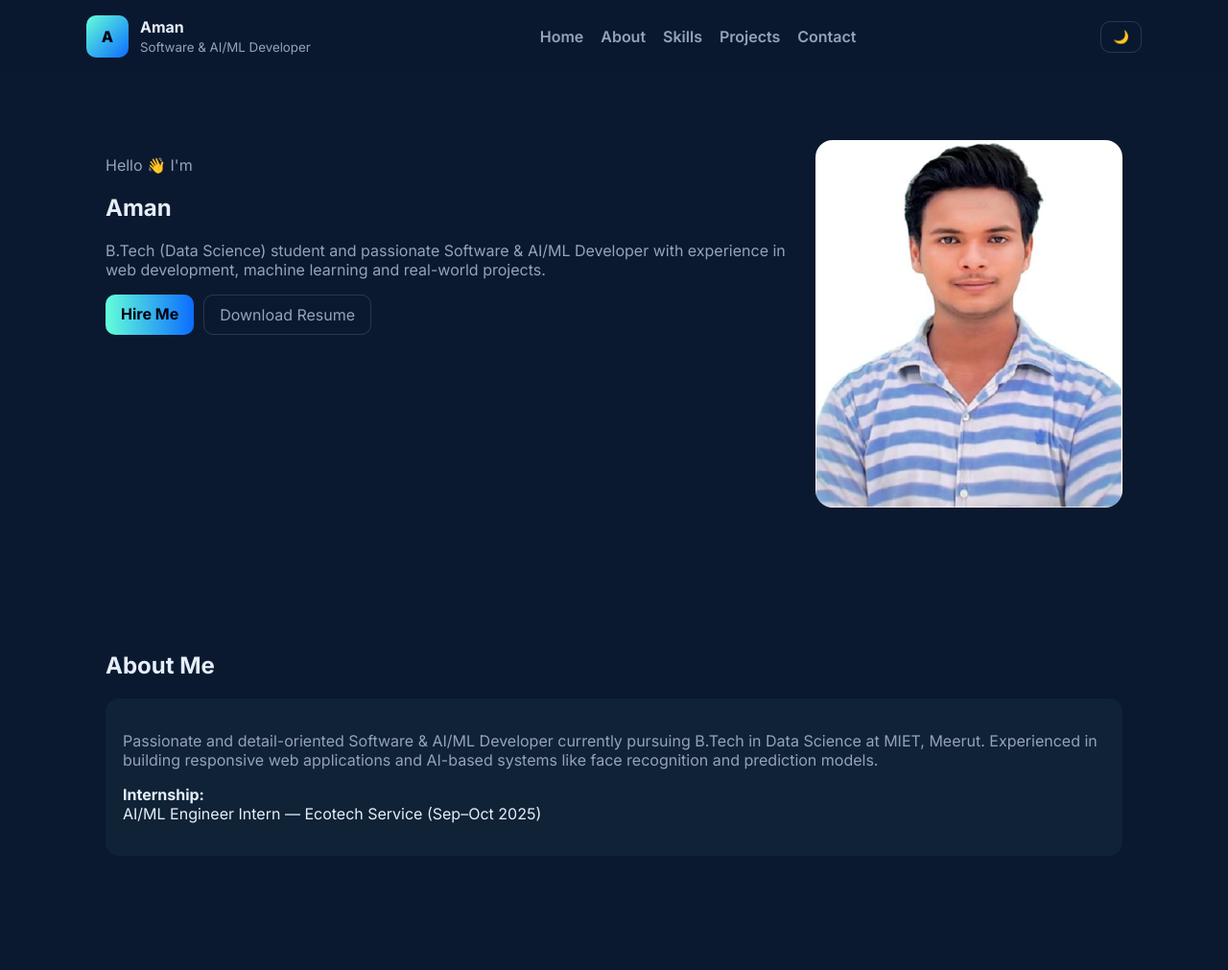
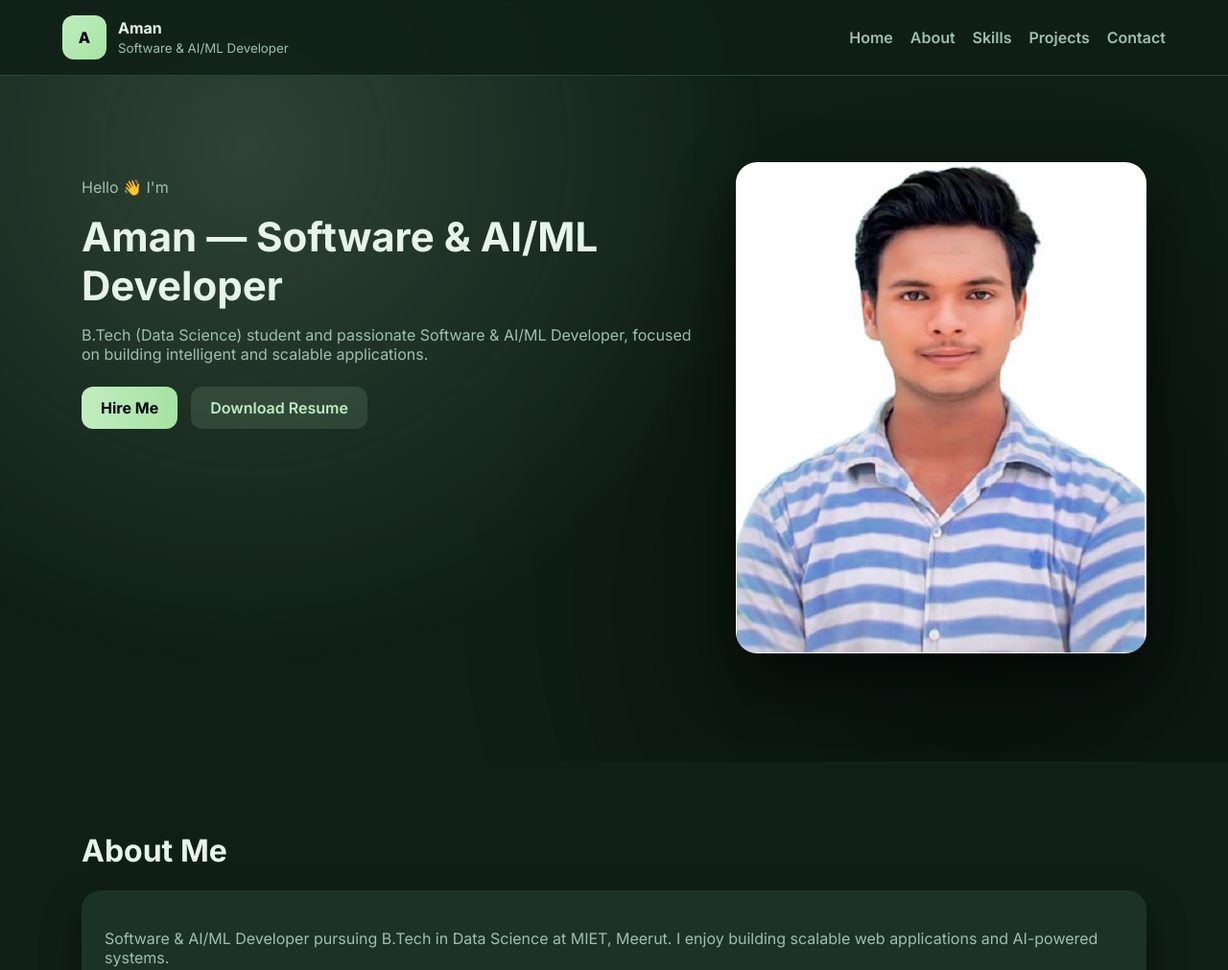
Before and after one commit to AMAN65430/portfolio-, a plain HTML site: page index.html in a window 1280 px wide. Shown: the top 1011 px of the page at 96% size. Drawn offline with Linux system fonts and the light colour scheme.

Commit message:
Update index.html

```diff
--- a/index.html
+++ b/index.html
@@ -1,117 +1,168 @@
-<!doctype html>
+<!DOCTYPE html>
 <html lang="en">
 <head>
-<meta charset="utf-8">
-<meta name="viewport" content="width=device-width, initial-scale=1">
-<title>Aman — Software & AI/ML Developer</title>
-
-<meta name="description" content="Aman | Software & AI/ML Developer | Data Science Portfolio">
-<meta name="author" content="Aman">
+<meta charset="UTF-8">
+<meta name="viewport" content="width=device-width, initial-scale=1.0">
+<title>Aman | Software & AI/ML Developer</title>
 
 <link href="https://fonts.googleapis.com/css2?family=Inter:wght@400;600;700;800&display=swap" rel="stylesheet">
 
 <style>
-/* ================= DARK MODE (DEFAULT) ================= */
 :root{
-  --bg:#0a192f;
-  --panel:#0f2236;
-  --text:#e6eef9;
-  --muted:#94a3b8;
-  --accent:#64ffda;
-}
+  --bg:#0f1f17;
+  --panel:#1b3326;
+  --text:#e6f4ea;
+  --muted:#9fbfb0;
 
-/* ================= LIGHT MODE ================= */
-[data-theme="light"]{
-  --bg:#f6f8fb;
-  --panel:#ffffff;
-  --text:#0b1730;
-  --muted:#475569;
-  --accent:#0b6cff;
+  --accent:#C0EDC0;
+  --accent-hover:#a6e3a1;
+  --accent-soft:rgba(192,237,192,0.12);
+
+  --pill-bg:rgba(192,237,192,0.15);
+  --pill-text:#b6f0c2;
+
+  --border:#28453a;
 }
 
 *{box-sizing:border-box}
+html{scroll-behavior:smooth}
+
 body{
   margin:0;
   font-family:Inter,system-ui;
   background:var(--bg);
   color:var(--text);
-  transition:background .3s,color .3s;
+  overflow-x:hidden;
 }
+
+/* Background animation */
+body::before{
+  content:"";
+  position:fixed;
+  inset:0;
+  background:
+    radial-gradient(circle at 20% 20%, rgba(192,237,192,.18), transparent 45%),
+    radial-gradient(circle at 80% 80%, rgba(0,0,0,.45), transparent 45%);
+  z-index:-1;
+  animation:bgMove 18s ease-in-out infinite alternate;
+}
+@keyframes bgMove{to{transform:translateY(-40px)}}
+
+.container{max-width:1150px;margin:auto;padding:0 20px}
 a{text-decoration:none;color:inherit}
-.container{max-width:1100px;margin:auto;padding:0 20px}
 
+/* Header */
 header{
-  position:sticky;top:0;
+  position:sticky;
+  top:0;
+  z-index:10;
+  backdrop-filter:blur(8px);
   background:color-mix(in srgb,var(--bg) 85%,transparent);
-  backdrop-filter:blur(8px);
+  border-bottom:1px solid var(--border);
 }
 .nav{
-  display:flex;justify-content:space-between;align-items:center;
+  display:flex;
+  justify-content:space-between;
+  align-items:center;
   padding:16px 0;
 }
 .logo{
-  width:44px;height:44px;
-  background:linear-gradient(135deg,var(--accent),#0b6cff);
-  border-radius:10px;
-  display:flex;align-items:center;justify-content:center;
-  font-weight:800;color:#001;
+  width:46px;height:46px;
+  background:linear-gradient(135deg,var(--accent),var(--accent-hover));
+  border-radius:12px;
+  display:flex;
+  align-items:center;
+  justify-content:center;
+  font-weight:800;
+  color:#001;
 }
 nav ul{list-style:none;display:flex;gap:18px;margin:0;padding:0}
 nav a{color:var(--muted);font-weight:600}
-nav a:hover{color:var(--text)}
+nav a:hover{color:var(--accent)}
 
+/* Hero */
 .hero{
   display:grid;
-  grid-template-columns:1fr 320px;
-  gap:30px;
-  padding:70px 0;
+  grid-template-columns:1.2fr .8fr;
+  gap:40px;
+  padding:90px 0;
 }
-.hero img{width:100%;border-radius:18px}
+.hero img{
+  width:100%;
+  border-radius:22px;
+  box-shadow:0 25px 60px rgba(0,0,0,.6);
+}
 
+/* Buttons */
 .btn{
-  padding:10px 16px;
-  border-radius:10px;
-  background:linear-gradient(90deg,var(--accent),#0b6cff);
+  padding:12px 20px;
+  border-radius:12px;
+  background:linear-gradient(90deg,var(--accent),var(--accent-hover));
   color:#001;
   font-weight:700;
 }
 .btn-ghost{
-  padding:10px 16px;
-  border-radius:10px;
-  border:1px solid #ffffff22;
-  color:var(--muted);
+  padding:12px 20px;
+  border-radius:12px;
+  background:var(--accent-soft);
+  color:var(--accent);
+  font-weight:600;
 }
 
-section{padding:60px 0}
+/* Sections */
+section{padding:70px 0}
+h1{font-size:42px;margin:10px 0}
+h2{font-size:32px;margin-bottom:22px}
+
 .card{
   background:var(--panel);
-  padding:18px;
-  border-radius:14px;
+  border-radius:20px;
+  padding:24px;
+  box-shadow:0 20px 40px rgba(0,0,0,.45);
+  transition:.4s;
+}
+.card:hover{
+  transform:translateY(-10px);
+  box-shadow:0 30px 60px rgba(192,237,192,.35);
 }
 
 .skills,.projects{
   display:grid;
-  grid-template-columns:repeat(auto-fit,minmax(250px,1fr));
-  gap:16px;
+  grid-template-columns:repeat(auto-fit,minmax(260px,1fr));
+  gap:20px;
 }
+
 .pill{
-  padding:6px 10px;
-  background:#ffffff12;
+  display:inline-block;
+  padding:6px 12px;
   border-radius:999px;
+  background:var(--pill-bg);
+  color:var(--pill-text);
   font-size:13px;
   margin:4px;
-  display:inline-block;
 }
 
+/* Reveal */
+.reveal{
+  opacity:0;
+  transform:translateY(40px);
+  transition:1s ease;
+}
+.reveal.active{
+  opacity:1;
+  transform:none;
+}
+
+/* Footer */
 footer{
-  padding:20px 0;
-  border-top:1px solid #ffffff22;
-  color:var(--muted);
+  padding:30px 0;
+  border-top:1px solid var(--border);
   display:flex;
   justify-content:space-between;
+  color:var(--muted);
 }
 
-@media(max-width:800px){
+@media(max-width:850px){
   .hero{grid-template-columns:1fr}
 }
 </style>
@@ -138,71 +189,58 @@ footer{
         <li><a href="#contact">Contact</a></li>
       </ul>
     </nav>
-
-    <!-- ✅ DARK / LIGHT TOGGLE (ADDED ONLY) -->
-    <button id="themeToggle"
-      style="margin-left:16px;padding:8px 12px;border-radius:10px;
-             border:1px solid #ffffff22;background:none;cursor:pointer">
-      🌙
-    </button>
   </div>
 </header>
 
 <main class="container">
 
-<section id="home" class="hero">
+<!-- HERO -->
+<section id="home" class="hero reveal">
   <div>
     <p style="color:var(--muted)">Hello 👋 I'm</p>
-    <h1>Aman</h1>
+    <h1 id="typing"></h1>
     <p style="color:var(--muted)">
-      B.Tech (Data Science) student and passionate Software & AI/ML Developer
-      with experience in web development, machine learning and real-world projects.
+      B.Tech (Data Science) student and passionate Software & AI/ML Developer,
+      focused on building intelligent and scalable applications.
     </p>
-    <div style="margin-top:16px;display:flex;gap:10px">
+    <div style="margin-top:24px;display:flex;gap:14px">
       <a class="btn" href="#contact">Hire Me</a>
-     <a class="btn-ghost" href="img/resume.pdf" download="Aman_Resume.pdf">
-  Download Resume
-</a>
-
+      <a class="btn-ghost" href="img/resume.pdf" download>Download Resume</a>
     </div>
   </div>
-<img src="img/PHOTO.png" alt="Aman">
-
-
+  <img src="img/PHOTO.png" alt="Aman">
 </section>
 
-<section id="about">
+<!-- ABOUT -->
+<section id="about" class="reveal">
   <h2>About Me</h2>
   <div class="card">
     <p style="color:var(--muted)">
-      Passionate and detail-oriented Software & AI/ML Developer currently pursuing
-      B.Tech in Data Science at MIET, Meerut. Experienced in building responsive web
-      applications and AI-based systems like face recognition and prediction models.
+      Software & AI/ML Developer pursuing B.Tech in Data Science at MIET, Meerut.
+      I enjoy building scalable web applications and AI-powered systems.
     </p>
     <p><strong>Internship:</strong><br>
-    AI/ML Engineer Intern — Ecotech Service (Sep–Oct 2025)</p>
+      AI/ML Engineer Intern — Ecotech Service (Sep–Oct 2025)
+    </p>
   </div>
 </section>
 
-<section id="skills">
+<!-- SKILLS -->
+<section id="skills" class="reveal">
   <h2>Skills</h2>
   <div class="skills">
     <div class="card">
       <h4>Programming</h4>
-      <span class="pill">HTML</span>
-      <span class="pill">CSS</span>
-      <span class="pill">JavaScript</span>
-      <span class="pill">Java</span>
+      <span class="pill">HTML</span><span class="pill">CSS</span>
+      <span class="pill">JavaScript</span><span class="pill">Java</span>
       <span class="pill">Python</span>
     </div>
-
     <div class="card">
-      <h4>AI / Data</h4>
+      <h4>AI & Data</h4>
+      <span class="pill">Machine Learning</span>
       <span class="pill">NumPy</span>
       <span class="pill">Pandas</span>
-      <span class="pill">Machine Learning</span>
     </div>
-
     <div class="card">
       <h4>Databases & Tools</h4>
       <span class="pill">MySQL</span>
@@ -212,51 +250,53 @@ footer{
   </div>
 </section>
 
-<section id="projects">
+<!-- PROJECTS -->
+<section id="projects" class="reveal">
   <h2>Projects</h2>
   <div class="projects">
 
     <div class="card">
       <h4>House Price Prediction</h4>
       <p style="color:var(--muted)">ML model using Linear Regression.</p>
-      <a class="btn-ghost" href="https://house-price-prediction-iuyzdhxrz-amans-projects-7d5131eb.vercel.app">Live</a>
+      <a class="btn-ghost" href="https://house-price-prediction-iuyzdhxrz-amans-projects-7d5131eb.vercel.app" target="_blank">Live Demo</a>
     </div>
 
     <div class="card">
       <h4>AI Text-to-Speech App</h4>
-      <p style="color:var(--muted)">Text to voice generation using JS.</p>
-      <a class="btn-ghost" href="https://ai-text-to-speech-gamma.vercel.app/">Live</a>
+      <p style="color:var(--muted)">Text to voice generation using JavaScript.</p>
+      <a class="btn-ghost" href="https://ai-text-to-speech-gamma.vercel.app/" target="_blank">Live Demo</a>
     </div>
 
-      <div class="card">
+    <div class="card">
       <h4>Face Recognition Voting System</h4>
       <p style="color:var(--muted)">Secure online voting using facial recognition.</p>
-      <a class="btn-ghost" href="https://face-recognition-voting-system.onrender.com">Live</a>
+      <a class="btn-ghost" href="https://face-recognition-voting-system.onrender.com" target="_blank">Live Demo</a>
     </div>
 
     <div class="card">
       <h4>E-Commerce Website</h4>
       <p style="color:var(--muted)">Responsive shopping platform.</p>
-      <a class="btn-ghost" href="https://noddy-e-commerce.onrender.com">Live</a>
+      <a class="btn-ghost" href="https://noddy-e-commerce.onrender.com" target="_blank">Live Demo</a>
     </div>
 
     <div class="card">
       <h4>Flower Shop Web App</h4>
       <p style="color:var(--muted)">Online flower ordering system.</p>
-      <a class="btn-ghost" href="https://noddy-flower-shop.onrender.com">Live</a>
+      <a class="btn-ghost" href="https://noddy-flower-shop.onrender.com" target="_blank">Live Demo</a>
     </div>
 
   </div>
 </section>
 
-<section id="contact">
+<!-- CONTACT -->
+<section id="contact" class="reveal">
   <h2>Contact</h2>
   <div class="card">
     <p>Email: <a href="mailto:guptaaman27154@gmail.com">guptaaman27154@gmail.com</a></p>
-    <p>Phone: +91-9084912829</p>
+    <p>Phone: <a href="tel:+919084912829">+91-9084912829</a></p>
     <p>
-      <a class="btn-ghost" href="https://linkedin.com/in/aman-3a221230b">LinkedIn</a>
-      <a class="btn-ghost" href="https://github.com/AMAN65430">GitHub</a>
+      <a class="btn-ghost" href="https://linkedin.com/in/aman-3a221230b" target="_blank">LinkedIn</a>
+      <a class="btn-ghost" href="https://github.com/AMAN65430" target="_blank">GitHub</a>
     </p>
   </div>
 </section>
@@ -265,26 +305,26 @@ footer{
 
 <footer class="container">
   <div>© 2025 Aman</div>
-  <div><a class="btn-ghost" href="#home">Top</a></div>
+  <a class="btn-ghost" href="#home">Top</a>
 </footer>
 
-<!-- ✅ DARK / LIGHT MODE SCRIPT (ADDED ONLY) -->
 <script>
-const toggle = document.getElementById("themeToggle");
-const savedTheme = localStorage.getItem("theme");
+// Typing effect
+const text="Aman — Software & AI/ML Developer";
+let i=0;
+const el=document.getElementById("typing");
+(function type(){
+  if(i<text.length){
+    el.textContent+=text.charAt(i++);
+    setTimeout(type,70);
+  }
+})();
 
-if(savedTheme){
-  document.documentElement.setAttribute("data-theme", savedTheme);
-  toggle.textContent = savedTheme === "light" ? "🌙" : "☀️";
-}
-
-toggle.addEventListener("click", () => {
-  const current = document.documentElement.getAttribute("data-theme");
-  const next = current === "light" ? "dark" : "light";
-  document.documentElement.setAttribute("data-theme", next);
-  localStorage.setItem("theme", next);
-  toggle.textContent = next === "light" ? "🌙" : "☀️";
-});
+// Reveal animation
+const obs=new IntersectionObserver(e=>{
+  e.forEach(x=>x.isIntersecting && x.target.classList.add("active"));
+},{threshold:.15});
+document.querySelectorAll(".reveal").forEach(el=>obs.observe(el));
 </script>
 
 </body>
```
